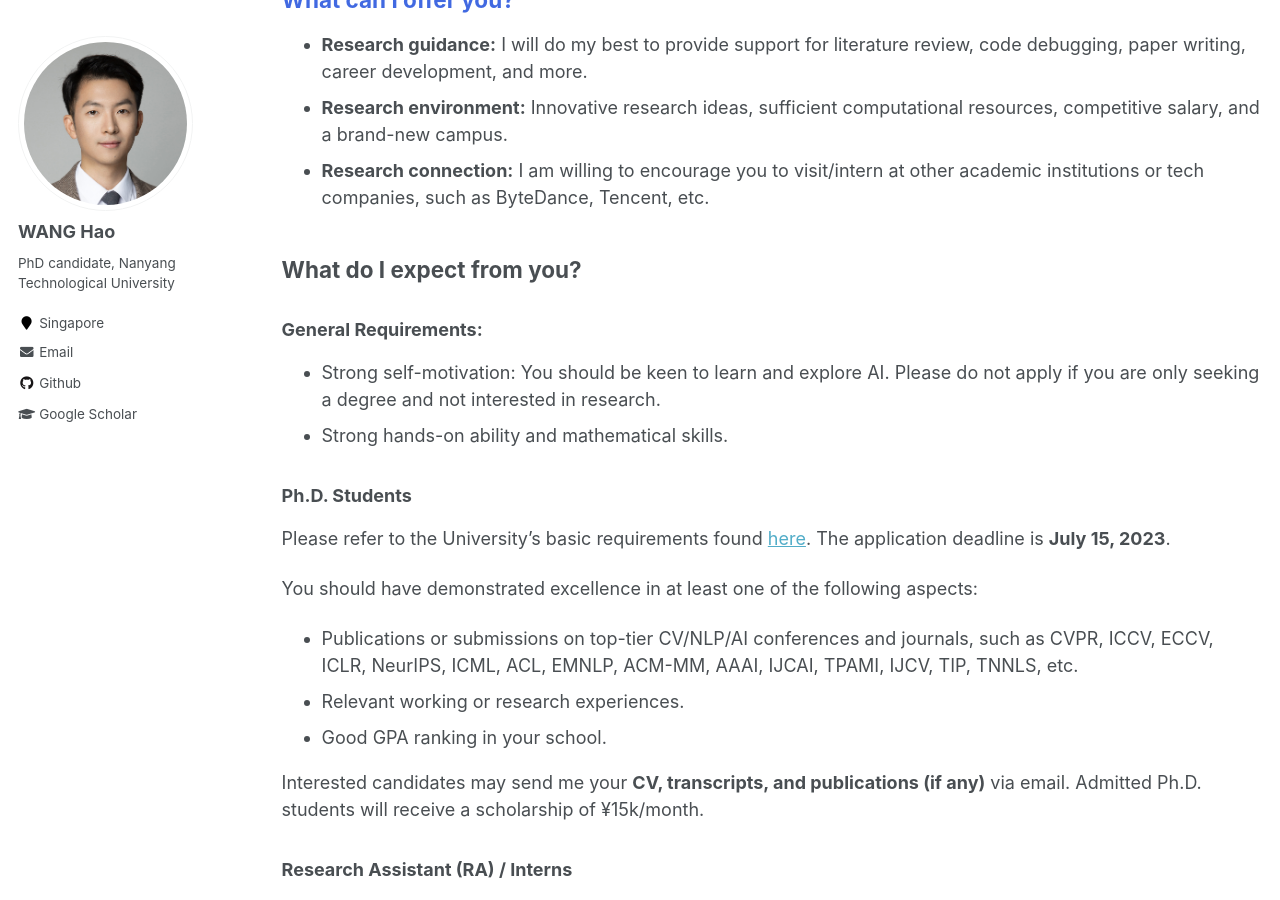
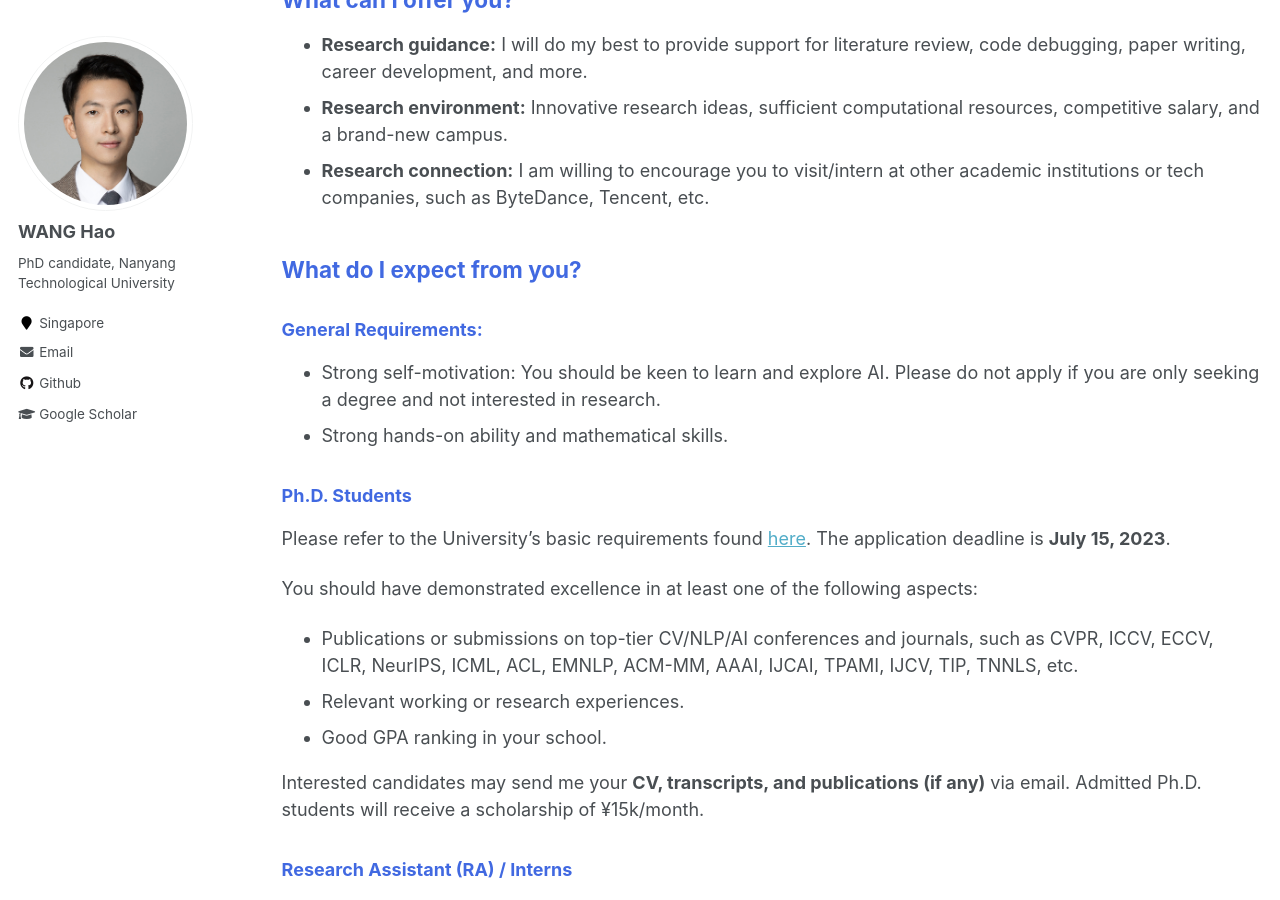
Before and after one commit to hwang1996/hwang1996.github.io, a Jekyll site: the page built from _pages/recruitment.md, in a window 1280 px wide and 900 px high, scrolled down 581 px. Built offline with Jekyll 4.4.1, drawn with Linux system fonts in a browser that asks for light colours.

Commit message:
2023.6.24 updates

```diff
--- a/_pages/recruitment.md
+++ b/_pages/recruitment.md
@@ -20,14 +20,14 @@ The research topics include, but are not limited to:
 - **Research environment:** Innovative research ideas, sufficient computational resources, competitive salary, and a brand-new campus.
 - **Research connection:** I am willing to encourage you to visit/intern at other academic institutions or tech companies, such as ByteDance, Tencent, etc.
 
-## What do I expect from you?
+## <font color=RoyalBlue>What do I expect from you?</font>
 
-### General Requirements:
+### <font color=RoyalBlue>General Requirements:</font>
 - Strong self-motivation: You should be keen to learn and explore AI. Please do not apply if you are only seeking a degree and not interested in research.
 - Strong hands-on ability and mathematical skills.
 
 
-### Ph.D. Students
+### <font color=RoyalBlue>Ph.D. Students</font>
 Please refer to the University's basic requirements found [here](https://hkust-gz.edu.cn/admissions/). The application deadline is **July 15, 2023**.
 
 You should have demonstrated excellence in at least one of the following aspects:
@@ -40,7 +40,7 @@ You should have demonstrated excellence in at least one of the following aspects
 Interested candidates may send me your **CV, transcripts, and publications (if any)** via email. Admitted Ph.D. students will receive a scholarship of ¥15k/month.
 
 
-### Research Assistant (RA) / Interns
+### <font color=RoyalBlue>Research Assistant (RA) / Interns</font>
 
 You should meet the following requirements:
 
```
